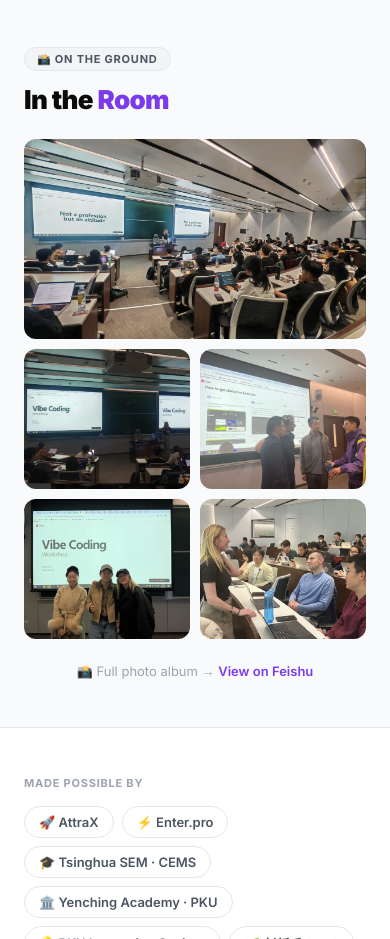
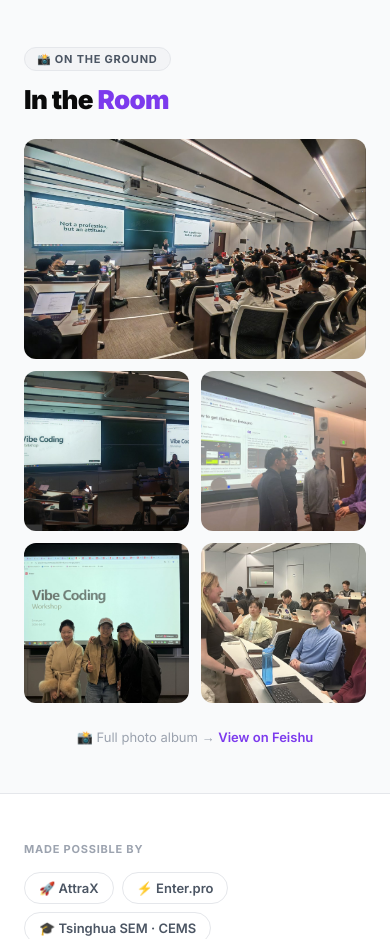
Before and after one commit to Aspirin404/attrax-enter-recap, a website built with Vite: page index.html in a window 390 px wide. Shown: the part 5560-6499 px from the top of the page. Built offline with nearby package versions, Linux system fonts and the light colour scheme.

Commit message:
style(layout): adjust grid item sizing and spacing

```diff
--- a/src/styles/main.css
+++ b/src/styles/main.css
@@ -123,7 +123,7 @@
     .st.top{background:var(--black);color:#fff;border-color:var(--black)}
     .st.nm{background:#fff;color:var(--g600)}
     .gbg{background:var(--g50)}
-    .gg{display:grid;grid-template-columns:repeat(4,1fr);grid-template-rows:175px 175px;gap:10px;margin-top:24px}
+    .gg{display:grid;grid-template-columns:repeat(4,1fr);grid-template-rows:200px 200px;gap:16px;margin-top:24px}
     .gi{border-radius:12px;overflow:hidden}
     .gi.large{grid-column:span 2;grid-row:span 2}
     .gi.tall{grid-row:span 2}
@@ -157,8 +157,10 @@
       section{padding:48px 24px}
       .og,.rg,.pg2{grid-template-columns:1fr}
       .fg,.mg{grid-template-columns:1fr}
-      .gg{grid-template-columns:repeat(2,1fr);grid-template-rows:auto}
-      .gi.large{grid-column:span 2;height:200px}.gi{height:140px;grid-row:span 1}
+      .gg{grid-template-columns:repeat(2,1fr);grid-template-rows:auto;gap:12px}
+      .gi.large{grid-column:span 2;height:220px}
+      .gi{height:160px;grid-row:span 1}
+      .gi.tall{height:160px}
       footer{padding:16px 24px}
       .cta-banner{padding:32px 0 48px}
       .cta-content{flex-direction:column;text-align:center;padding:24px 20px;gap:16px}
```
